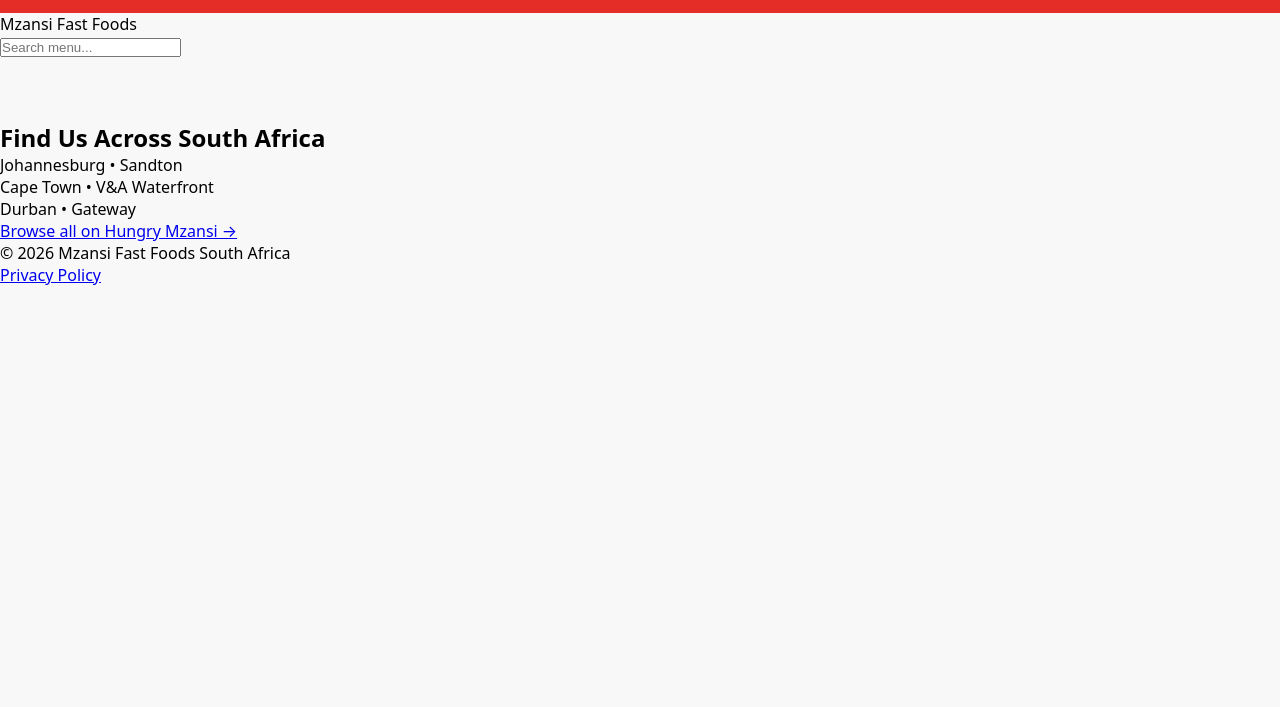
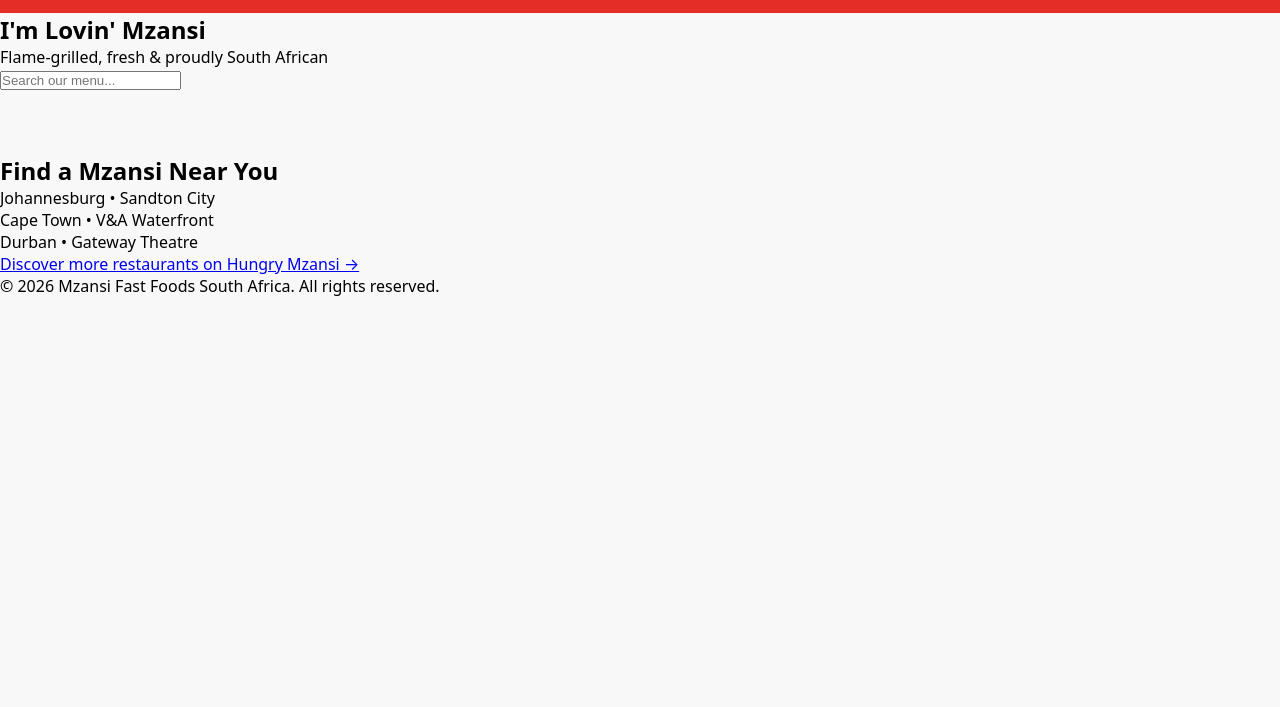
Before and after one commit to IOliverJames/mzansi-fast-foods, a website: page public/index.html in a window 1280 px wide. Shown: the part 93-800 px from the top of the page. Drawn offline with Linux system fonts and the light colour scheme; no server answers.

Commit message:
Update index.html

```diff
--- a/public/index.html
+++ b/public/index.html
@@ -3,25 +3,23 @@
 <head>
   <meta charset="UTF-8">
   <meta name="viewport" content="width=device-width, initial-scale=1.0">
-  <meta name="description" content="Mzansi Fast Foods - Best South African fast food menu with Boerie Burgers, Flame-Grilled Chicken, and local favourites. Order online in ZAR.">
-  <meta name="keywords" content="fast food South Africa, boerie burger, flame grilled chicken, mzansi meals, fast food delivery">
-  <title>Best South Africa Fast Food Menu & Restaurants | Mzansi Fast Foods</title>
+  <meta name="description" content="Mzansi Fast Foods - South Africa's best fast food menu. Boerie Burgers, Flame-Grilled Chicken, Milkshakes & more. Fast, fresh & affordable.">
+  <meta name="keywords" content="fast food south africa, boerie burger, peri peri chicken, mzansi meals, south african fast food">
+  <title>Mzansi Fast Foods | Best Fast Food Menu in South Africa</title>
   <link rel="canonical" href="https://mzansifastfoods.co.za">
-  <meta property="og:title" content="Mzansi Fast Foods - South Africa's Favourite Fast Food Hub">
-  <meta property="og:description" content="Discover Boerie Burgers, Peri-Peri Chicken and more.">
+  <meta property="og:title" content="Mzansi Fast Foods - South Africa's Favourite Fast Food">
+  <meta property="og:description" content="Order Boerie Burgers, Flame-Grilled Chicken and more online.">
   <meta property="og:image" content="https://picsum.photos/id/1080/1200/630">
   <meta property="og:type" content="website">
   <meta name="twitter:card" content="summary_large_image">
   <script type="application/ld+json">
   {
     "@context": "https://schema.org",
-    "@type": "FoodEstablishment",
+    "@type": "FastFoodRestaurant",
     "name": "Mzansi Fast Foods",
-    "address": {
-      "@type": "PostalAddress",
-      "addressCountry": "ZA"
-    },
-    "servesCuisine": "Fast Food, South African"
+    "address": { "@type": "PostalAddress", "addressCountry": "ZA" },
+    "servesCuisine": ["South African", "Fast Food"],
+    "priceRange": "$$"
   }
   </script>
   <link rel="stylesheet" href="styles.css">
@@ -33,37 +31,38 @@
       <nav>
         <a href="#" onclick="showSection('menu')">Menu</a>
         <a href="#" onclick="showSection('locations')">Restaurants</a>
-        <a href="http://mcdocoffeemenu.com/" target="_blank" rel="noopener noreferrer">Coffee Menu</a>
+        <a href="http://mcdocoffeemenu.com/" target="_blank" rel="noopener noreferrer">Coffee</a>
       </nav>
     </div>
   </header>
 
-  <main>
-    <!-- Menu Section -->
-    <section id="menu-section">
-      <div class="hero">Mzansi Fast Foods</div>
+  <section class="hero">
+    <div class="hero-content">
+      <h1>I'm Lovin' Mzansi</h1>
+      <p>Flame-grilled, fresh & proudly South African</p>
+    </div>
+  </section>
+
+  <main class="container">
     <div class="controls">
-        <input type="text" id="searchInput" placeholder="Search menu..." onkeyup="filterMenu()">
+      <input type="text" id="searchInput" placeholder="Search our menu..." onkeyup="filterMenu()">
       <div id="categoryFilters" class="category-filters"></div>
     </div>
     <div id="menuGrid" class="menu-grid"></div>
-    </section>
 
-    <!-- Locations -->
-    <section id="locations-section" class="locations">
-      <h2>Find Us Across South Africa</h2>
+    <section class="locations">
+      <h2>Find a Mzansi Near You</h2>
       <div class="locations-grid">
-        <div class="location-card">Johannesburg • Sandton</div>
+        <div class="location-card">Johannesburg • Sandton City</div>
         <div class="location-card">Cape Town • V&A Waterfront</div>
-        <div class="location-card">Durban • Gateway</div>
+        <div class="location-card">Durban • Gateway Theatre</div>
       </div>
-      <a href="https://hungrymzansi.co.za/" target="_blank" rel="noopener noreferrer" class="external-btn">Browse all on Hungry Mzansi →</a>
+      <a href="https://hungrymzansi.co.za/" target="_blank" rel="noopener noreferrer" class="external-btn">Discover more restaurants on Hungry Mzansi →</a>
     </section>
   </main>
 
   <footer>
-    <p>© 2026 Mzansi Fast Foods South Africa</p>
-    <a href="#" onclick="showModal('privacy')">Privacy Policy</a>
+    <p>© 2026 Mzansi Fast Foods South Africa. All rights reserved.</p>
   </footer>
 
   <script src="app.js"></script>
```
Lines whose indentation alone changed are shown as unchanged.
